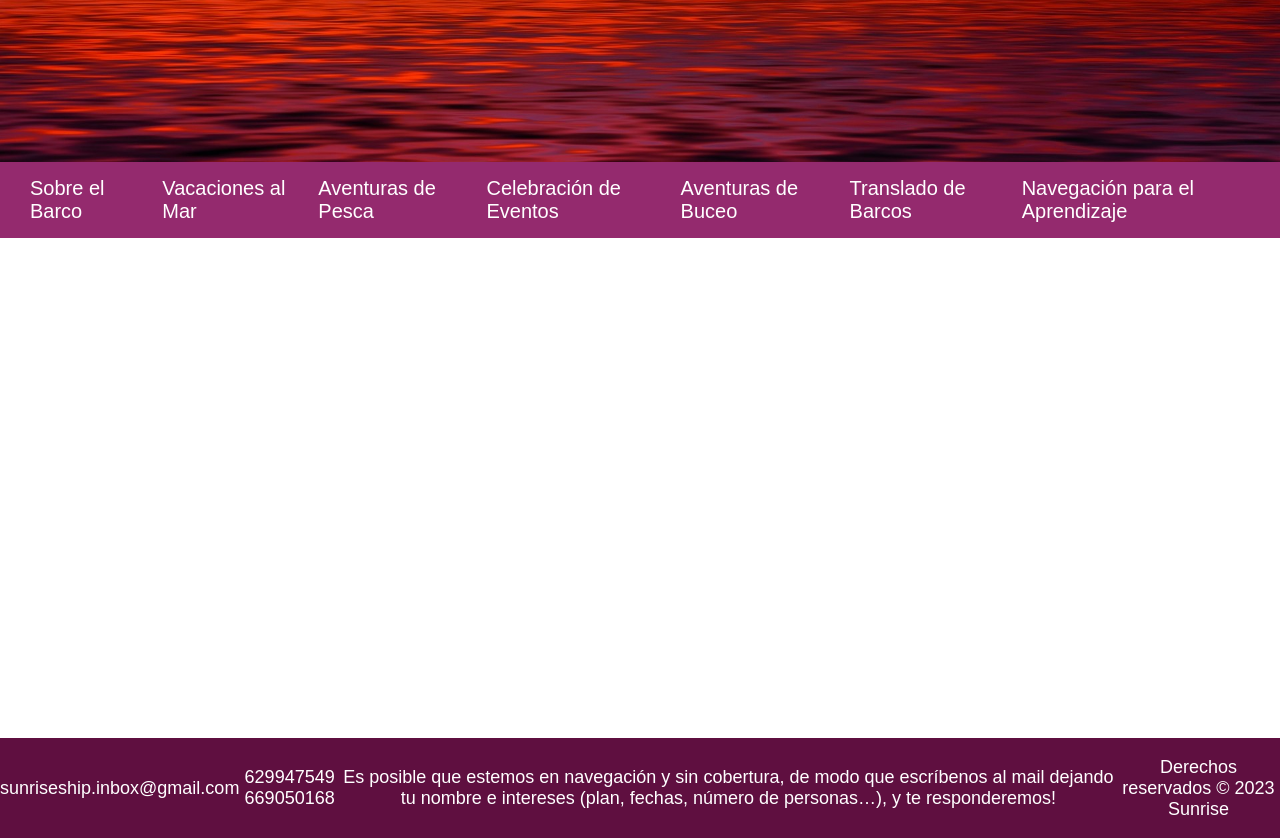
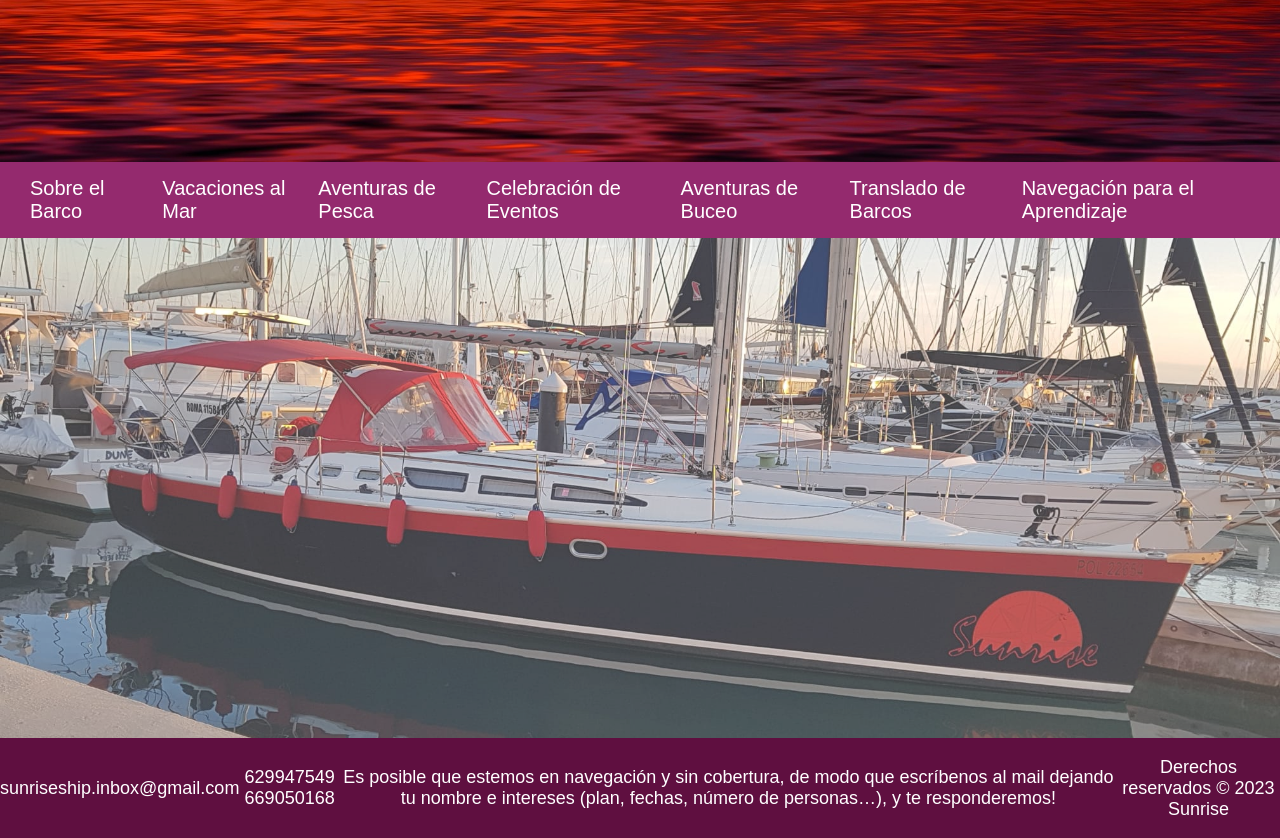
Before and after one commit to nplaloz/sunriseweb2, a plain HTML site: page index.html in a window 1280 px wide. Shown: the part 238-1076 px from the top of the page. Drawn offline with Linux system fonts and the light colour scheme.

Commit message:
Update index.html

```diff
--- a/index.html
+++ b/index.html
@@ -6,7 +6,8 @@
   <meta http-equiv='cache-control' content='no-cache'>
   <meta http-equiv='expires' content='0'>
   <meta http-equiv='pragma' content='no-cache'>
-  <title>Sunrise in the sea</title>
+  <title>Sunrise in the Sea</title>
+  <link rel="icon" type="image/x-icon" href="/images/Sunrise Con Rosa2.png">
   <style>
     /* Estilos CSS para la página */
     .button {
@@ -81,13 +82,11 @@
       text-align: center;
     }
     .main img {
-      width: 300px;
-      height: 200px;
+      width: 100%;
+      height: 100%;
       object-fit: cover;
-      margin: 10px;
-    }
-    .main img:hover {
-      transform: scale(1.05);
+      /*margin: 10px;*/
+      opacity: 75%;
     }
     .main p {
       font-size: 24px;
@@ -136,6 +135,7 @@
     <a href="aprendizaje.html">Navegación para el Aprendizaje</a>
   </nav>
   <div class="main fade-in">
+    <img src="images/1.jpg">
     <!--
     <img src="images/1.jpg" alt="Imagen de la playa">
     <img src="images/14.jpg" alt="Imagen del velero">
```
